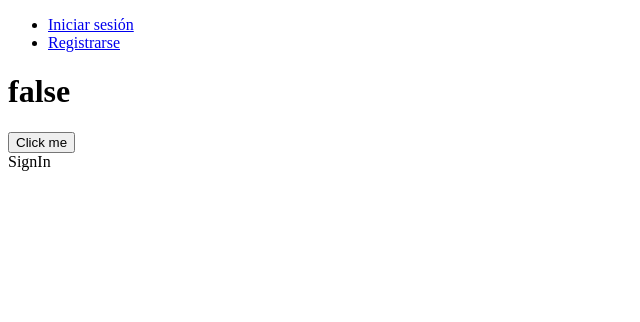
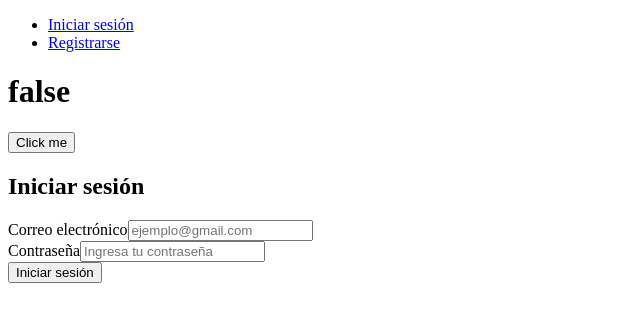
Before and after one commit to BreismanC/proyecto_usuarios, a React (Vite) app in the folder front/: page /sign-in in a window 1280 px wide. Shown: the top 322 px of the page, without its empty margins (0-640 px from the left). Built offline with nearby package versions, Linux system fonts and the light colour scheme.

Commit message:
feature making forms

```diff
--- /dev/null
+++ b/front/src/components/atoms/Button/Button.jsx
@@ -0,0 +1,8 @@
+export const Button = (props) => {
+  const { title, handleClick } = props;
+  return (
+    <button className="button" onClick={handleClick}>
+      {title}
+    </button>
+  );
+};
--- /dev/null
+++ b/front/src/components/atoms/InputForm/InputForm.jsx
@@ -0,0 +1,9 @@
+export const InputForm = (props) => {
+  const { id, label, value, placeholder, type } = props;
+  return (
+    <div>
+      <label htmlFor={id}>{label}</label>
+      <input type={type} id={id} value={value} placeholder={placeholder} />
+    </div>
+  );
+};
--- /dev/null
+++ b/front/src/components/molecules/SignInForm/SignInForm.jsx
@@ -0,0 +1,38 @@
+import { InputForm } from "@atoms/InputForm/InputForm";
+import { Button } from "@atoms/Button/Button";
+import { objectToArrayOfKyeValue } from "@utils/commonFunctions.js";
+
+const dataSignInForm = {
+  inputs: {
+    email: {
+      id: "email-sign-in",
+      label: "Correo electrónico",
+      placeholder: "ejemplo@gmail.com",
+      type: "email",
+    },
+    password: {
+      id: "password-sign-in",
+      label: "Contraseña",
+      placeholder: "Ingresa tu contraseña",
+      type: "password",
+    },
+  },
+  button: {
+    title: "Iniciar sesión",
+    handleClick: () => alert("Inicio de sesión"),
+  },
+};
+
+export const SignInForm = () => {
+  const { inputs, button } = dataSignInForm;
+  const InputsArray = objectToArrayOfKyeValue(inputs);
+
+  return (
+    <form>
+      {InputsArray.map((element) => {
+        return <InputForm {...element[1]} key={element.id} />;
+      })}
+      <Button {...button} />
+    </form>
+  );
+};
--- /dev/null
+++ b/front/src/components/molecules/SignUpForm/SignUpForm.jsx
@@ -0,0 +1,56 @@
+import { InputForm } from "@atoms/InputForm/InputForm";
+import { Button } from "@atoms/Button/Button";
+import { objectToArrayOfKyeValue } from "@utils/commonFunctions";
+
+const dataSignUpForm = {
+  inputs: {
+    name: {
+      id: "name-sign-up",
+      label: "Nombre",
+      placeholder: "Ingresa tu nombre",
+      type: "text",
+    },
+    lastname: {
+      id: "lastname-sign-up",
+      label: "Apellido",
+      placeholder: "Ingresa tu apellido",
+      type: "text",
+    },
+    email: {
+      id: "email-sign-up",
+      label: "Correo electrónico",
+      placeholder: "ejemplo@gmail.com",
+      type: "email",
+    },
+    password: {
+      id: "password-sign-up",
+      label: "Contraseña",
+      placeholder: "Ingresa tu contraseña",
+      type: "password",
+    },
+    image: {
+      id: "image-sign-up",
+      label: "Imagen de perfil",
+      placeholder: "Subir archivo",
+      type: "file",
+    },
+  },
+  button: {
+    title: "Registrarse",
+    handleClick: () => alert("Registro exitoso"),
+  },
+};
+
+export const SignUpForm = () => {
+  const { inputs, button } = dataSignUpForm;
+  const InputsArray = objectToArrayOfKyeValue(inputs);
+
+  return (
+    <form>
+      {InputsArray.map((element) => {
+        return <InputForm {...element[1]} key={element.id} />;
+      })}
+      <Button {...button} />
+    </form>
+  );
+};
--- a/front/src/pages/SignIn/SignIn.jsx
+++ b/front/src/pages/SignIn/SignIn.jsx
@@ -1,3 +1,10 @@
+import { SignInForm } from "@molecules/SignInForm/SignInForm";
+
 export const SignIn = () => {
-  return <div>SignIn</div>;
+  return (
+    <section>
+      <h1>Iniciar sesión</h1>
+      <SignInForm />
+    </section>
+  );
 };
--- a/front/src/pages/SignUp/SignUp.jsx
+++ b/front/src/pages/SignUp/SignUp.jsx
@@ -1,3 +1,8 @@
+import { SignUpForm } from "@molecules/SignUpForm/SignUpForm";
+
 export const SignUp = () => {
-  return <div>SignUp</div>;
+  return <section>
+    <h1>Registrarse</h1>
+    <SignUpForm />
+  </section>;
 };
--- /dev/null
+++ b/front/src/utils/commonFunctions.js
@@ -0,0 +1,3 @@
+export const objectToArrayOfKyeValue = (obj) => {
+  return Object.entries(obj);
+};
--- a/front/vite.config.js
+++ b/front/vite.config.js
@@ -16,6 +16,7 @@ export default defineConfig({
       "@atoms": `${path.resolve(__dirname, "./src/components/atoms/")}`,
       "@molecules": `${path.resolve(__dirname, "./src/components/molecules/")}`,
       "@organisms": `${path.resolve(__dirname, "./src/components/organisms/")}`,
+      "@utils": `${path.resolve(__dirname, "./src/utils/")}`,
     },
   },
 });
```
